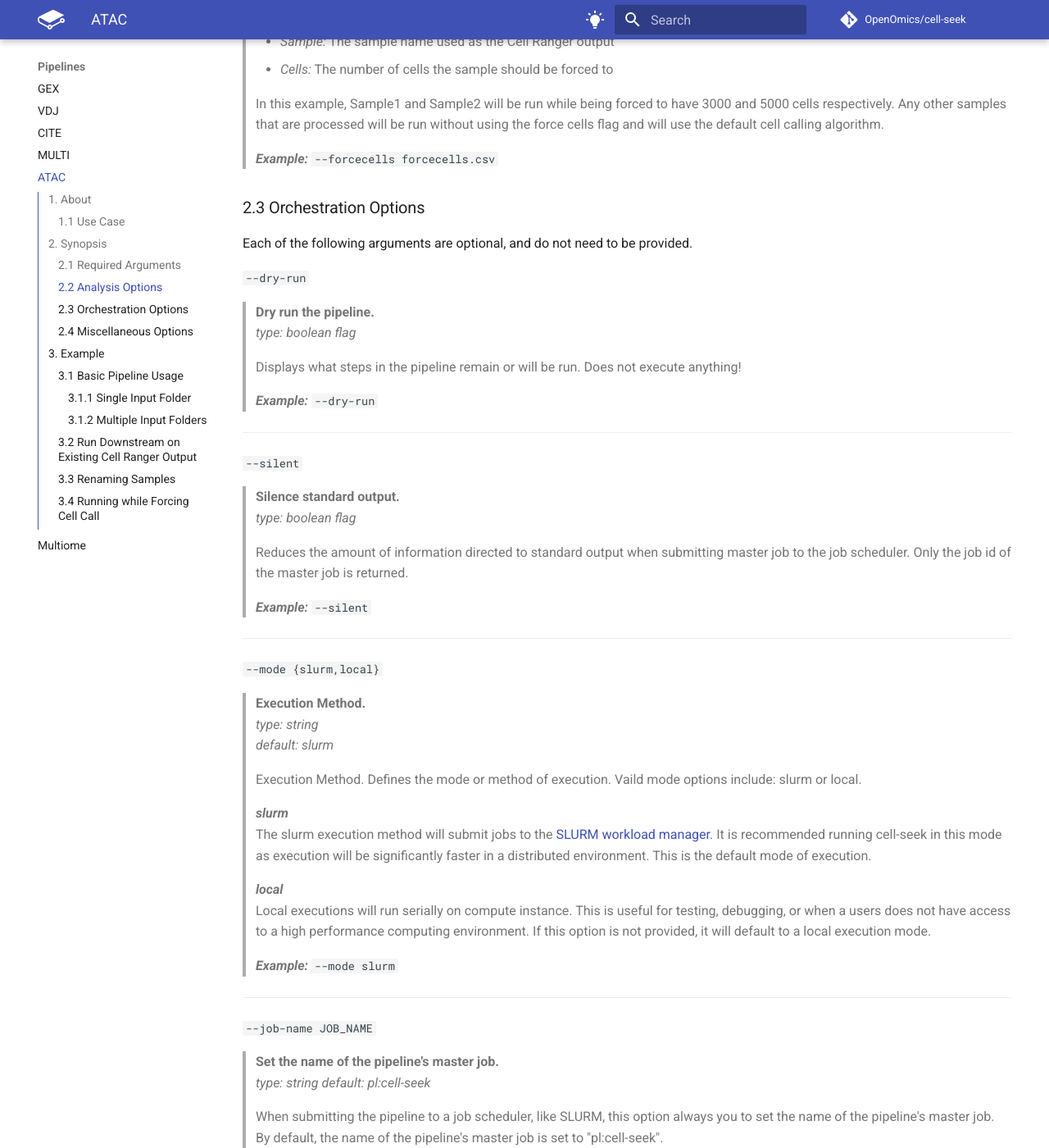
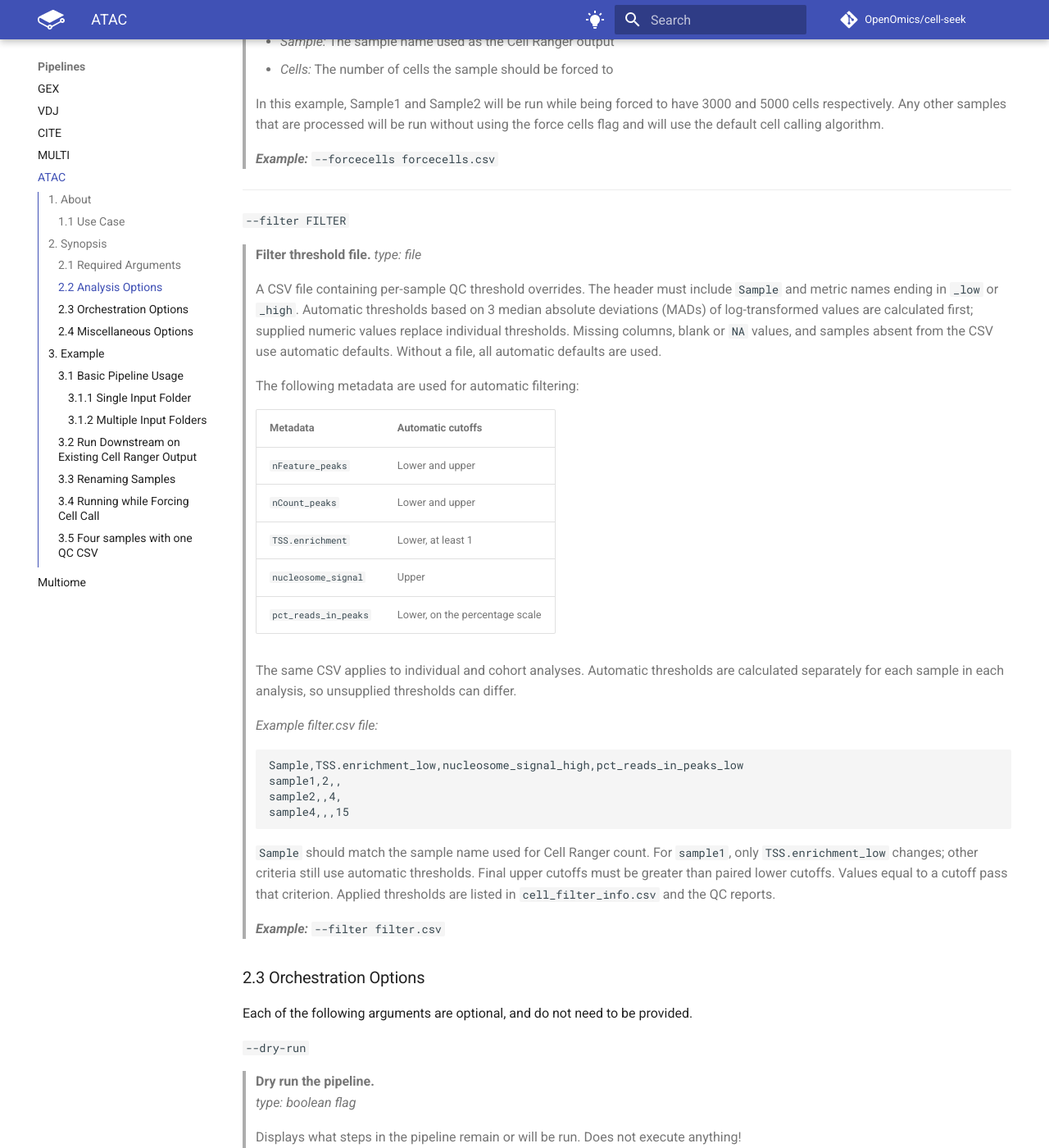
Before and after one commit to OpenOmics/cell-seek, an MkDocs documentation site: the page built from docs/usage/atac.md, in a window 1280 px wide and 1400 px high, scrolled down 3705 px. Shown: the whole window at 82% size. Built offline with MkDocs 1.6.1 and Material for MkDocs 9.7.7, drawn with Linux system fonts in a browser that asks for light colours; comment, search, counter and statistics services are not loaded; the version menu is left out; some of the changed text lies outside the part shown.

Commit message:
feat(qc): align ATAC filtering with GEX
Pass the same filter CSV to individual and cohort analyses.
Keep automatic cutoffs for omitted or blank CSV values.
Validate final bounds and apply filters after all overrides.
Update QC reports, CLI help, and usage documentation.

````diff
--- a/docs/usage/atac.md
+++ b/docs/usage/atac.md
@@ -20,7 +20,7 @@ $ cell-seek run [--help] \
       [--dry-run] [--job-name JOB_NAME] [--mode {slurm,local}] \
       [--sif-cache SIF_CACHE] [--singularity-cache SINGULARITY_CACHE] \
       [--silent] [--threads THREADS] [--tmp-dir TMP_DIR] \
-      [--rename RENAME] [--forcecells FORCECELLS] \
+      [--rename RENAME] [--forcecells FORCECELLS] [--filter FILTER] \
       --input INPUT [INPUT ...] \
       --output OUTPUT \
       --pipeline atac \
@@ -143,6 +143,38 @@ Each of the following arguments are required. Failure to provide a required argu
 >
 > ***Example:*** `--forcecells forcecells.csv`
 
+
+
+---
+  `--filter FILTER`
+> **Filter threshold file.**
+> *type: file*
+>
+> A CSV file containing per-sample QC threshold overrides. The header must include `Sample` and metric names ending in `_low` or `_high`. Automatic thresholds based on 3 median absolute deviations (MADs) of log-transformed values are calculated first; supplied numeric values replace individual thresholds. Missing columns, blank or `NA` values, and samples absent from the CSV use automatic defaults. Without a file, all automatic defaults are used.
+>
+> The following metadata are used for automatic filtering:
+>
+> | Metadata | Automatic cutoffs |
+> | --- | --- |
+> | `nFeature_peaks` | Lower and upper |
+> | `nCount_peaks` | Lower and upper |
+> | `TSS.enrichment` | Lower, at least 1 |
+> | `nucleosome_signal` | Upper |
+> | `pct_reads_in_peaks` | Lower, on the percentage scale |
+>
+> The same CSV applies to individual and cohort analyses. Automatic thresholds are calculated separately for each sample in each analysis, so unsupplied thresholds can differ.
+>
+> *Example filter.csv file:*
+> ```csv
+> Sample,TSS.enrichment_low,nucleosome_signal_high,pct_reads_in_peaks_low
+> sample1,2,,
+> sample2,,4,
+> sample4,,,15
+> ```
+>
+> `Sample` should match the sample name used for Cell Ranger count. For `sample1`, only `TSS.enrichment_low` changes; other criteria still use automatic thresholds. Final upper cutoffs must be greater than paired lower cutoffs. Values equal to a cutoff pass that criterion. Applied thresholds are listed in `cell_filter_info.csv` and the QC reports.
+>
+> ***Example:*** `--filter filter.csv`
 
 ### 2.3 Orchestration Options
 
@@ -448,3 +480,21 @@ module load singularity snakemake
                   --forcecells forcecells.csv \
                   --mode slurm
 ```
+
+### 3.5 Four samples with one QC CSV
+
+This illustrative command runs four individual analyses and one cohort analysis. Replace `/path/to/...` with actual paths. Provide the sample folders containing `outs/`, not `outs/` itself. Run on a Biowulf compute allocation with the required modules loaded, using a fresh output directory.
+
+```bash
+./cell-seek run \
+    --input /path/to/A_rep1 /path/to/A_rep2 /path/to/B_rep1 /path/to/B_rep2 \
+    --output /path/to/fresh_atac_qc_output \
+    --pipeline atac \
+    --genome hg38 \
+    --cellranger 2.2.0 \
+    --filter /path/to/filter.csv \
+    --mode slurm \
+    --dry-run
+```
+
+After the dry run succeeds, remove `--dry-run` to execute. Inspect each sample's `scATAC_analysis/<sample>/cell_filter_info.csv` and QC report, plus `scATAC_analysis/cohort/cell_filter_info.csv` and `Cohort_QC_Report.html`. The A/B names do not request a condition comparison; differential accessibility is a separate downstream analysis.
````
Also changed, not shown: 6 other files.
